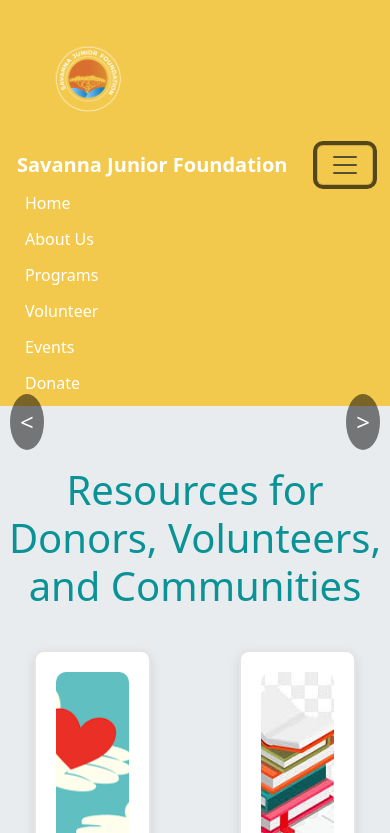
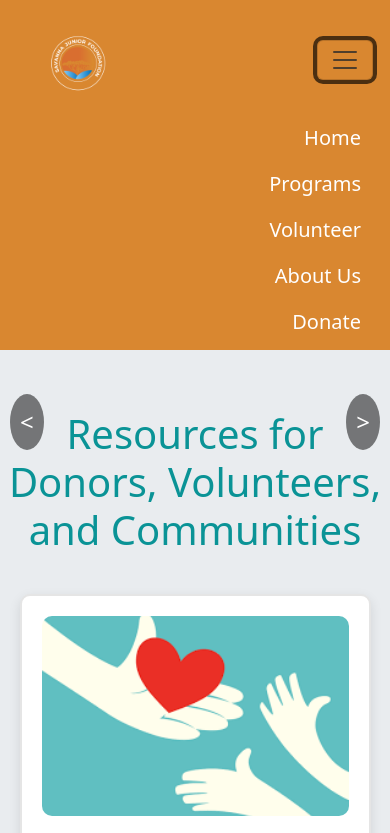
Before and after one commit to LindseyM23/Savanna-Foundation, a plain HTML site: page Resource.html in a window 390 px wide. Both pictures are taken after a click on the button "Toggle navigation". Shown: the top 833 px of the page. Drawn offline with nearby package versions, Linux system fonts and the light colour scheme.

Commit message:
responsive fixx

```diff
--- a/Resource.html
+++ b/Resource.html
@@ -11,56 +11,41 @@
 <body>
 
 <!-- NavBar -->
-<nav class="navbar navbar-expand-lg custom-navbar " style="background-color: #F2C94C;">
+<div class="container-fluid p-0">
+  <nav class="navbar navbar-expand-lg custom-navbar" style="background-color: #d98730; width: 100%;">
       <div class="container-fluid">
           <!-- Logo -->
           <img src="./images/logo.png" class="img-fluid custom-logo" alt="Savanna Junior Foundation Logo" />
 
-    <!-- Brand Name -->
-    <a class="navbar-brand" href="#" style="color: white;">Savanna Junior Foundation</a>
-
           <!-- Toggler button for mobile view -->
-    <button
-      class="navbar-toggler"
-      type="button"
-      data-bs-toggle="collapse"
-      data-bs-target="#navbarNav"
-      aria-controls="navbarNav"
-      aria-expanded="false"
-      aria-label="Toggle navigation"
-    >
+          <button class="navbar-toggler" type="button" data-bs-toggle="collapse" data-bs-target="#navbarNav"
+              aria-controls="navbarNav" aria-expanded="false" aria-label="Toggle navigation">
               <span class="navbar-toggler-icon"></span>
           </button>
 
           <!-- Navbar Links -->
-    <div class="collapse navbar-collapse" id="navbarNav">
-      <ul class="navbar-nav ms-auto">
+          <div class="collapse navbar-collapse" id="navbarNav" style="text-align: right;">
+              <ul class="navbar-nav ms-auto" style="text-align: right;">
                   <li class="nav-item">
-          <a class="nav-link" aria-current="page" href="/index.html" style="color: white;">Home</a>
+                      <a class="nav-link" href="index.html" style="color: white; font-size: 20px;">Home</a>
                   </li>
                   <li class="nav-item">
-          <a class="nav-link" href="AboutUs.html" style="color: white;">About Us</a>
+                      <a class="nav-link" href="Programs.html" style="color: white; font-size: 20px;">Programs</a>
                   </li>
                   <li class="nav-item">
-          <a class="nav-link" href="Programs.html" style="color: white;">Programs</a>
-        </li>
-        <!-- <li class="nav-item">
-          <a class="nav-link" href="Resource.html" style="color: white;">Resources</a>
-        </li> -->
-        <li class="nav-item">
-          <a class="nav-link" href="Volunteer.html" style="color: white;">Volunteer</a>
+                      <a class="nav-link" href="Volunteer.html" style="color: white; font-size: 20px;">Volunteer</a>
                   </li>
                   <li class="nav-item">
-          <a class="nav-link" href="EventCalender.html" style="color: white;">Events</a>
+                      <a class="nav-link" href="AboutUs.html" style="color: white; font-size: 20px;">About Us</a>
                   </li>
                   <li class="nav-item">
-          <a class="nav-link" href="Donation.html" style="color: white;">Donate</a>
+                      <a class="nav-link" href="Donation.html" style="color: white; font-size: 20px;">Donate</a>
                   </li>
               </ul>
           </div>
       </div>
   </nav>
-<!--  -->
+</div>
 
 
   <!-- Resources Section -->
--- a/styles/resource.css
+++ b/styles/resource.css
@@ -1,102 +1,44 @@
-/* Navbar */
 .custom-navbar {
-    padding: 10px 20px;
-    max-width: 1800px;
-    margin: auto;
-    margin-top: 0px;
+  padding: 5px 0; /* Reduce padding to make navbar smaller */
+  width: 100%; /* Full width */
+  margin: 0; /* Remove any margin */
 }
 
 .custom-logo {
-    max-width: 200px;
+  max-width: 120px; /* Reduce the size of the logo */
   width: 100%;
   height: auto;
-    border-radius: 10px;
-    margin: 10px;
+  margin: 5px 10px; /* Adjust margin for smaller logo */
 }
 
-  .navbar-brand {
-    font-size: 50px;
-    font-weight: bold;
-
-  }
-  .navbar-brand {
-    font-size: 40px;
-    font-weight: bold;
-  }
-
-  /* Media Queries for Responsiveness */
-  @media (max-width: 1200px) {
-    .navbar-brand {
-        font-size: 90px;
-    }
-  }
-
-  @media (max-width: 768px) {
-    .navbar-brand {
-        font-size: 60px;
-    }
-  }
-
-
 .nav-link {
-    font-size: 17px;
-    padding: 10px 15px;
+  font-size: 18px; /* Reduce font size for the links */
+  padding: 8px 12px; /* Adjust padding */
 }
 
 .nav-link:hover {
   text-decoration: underline;
 }
 
-
-  .nav-link.active {
-    font-weight: bold;
-    text-decoration: underline;
+.navbar-collapse {
+  justify-content: flex-end; /* Move nav links to the right */
 }
 
-  /* Media Queries for Responsiveness */
-  @media (max-width: 1200px) {
-    .custom-navbar {
-        padding: 10px;
-    }
-
-    .navbar-brand {
-        font-size: 1.5rem;
+@media (max-width: 768px) {
+  .custom-logo {
+      max-width: 100px; /* Adjust logo size for smaller screens */
   }
 
   .nav-link {
-        font-size: 1.1rem;
+      font-size: 16px; /* Adjust link size for mobile */
   }
-  }
-
-  @media (max-width: 992px) {
-    .custom-logo {
-        max-width: 120px;
-    }
-
-    .nav-link {
-        padding: 8px 10px;
-    }
-  }
-
-  @media (max-width: 768px) {
-    .navbar-brand {
-        font-size: 1.25rem;
-    }
-
-    .nav-link {
-        font-size: 1rem;
-    }
-
-    .nav-link {
-        padding: 6px 8px;
-    }
-
 
   .custom-navbar {
       padding: 5px;
   }
 }
 
+/* Resources Section */
 /* Resources Section */
 .resources-section {
   padding: 60px 0;
@@ -112,20 +54,34 @@
 
 .resources-container {
   display: flex;
-    justify-content: space-around;
-    flex-wrap: wrap;
-    gap: 20px;
+  justify-content: center; /* Center items */
+  flex-wrap: wrap; /* Allow wrapping */
+  gap: 20px; /* Gap between cards */
 }
 
+/* Responsive adjustments for resource cards */
 .resource-card {
   background-color: #fff;
   border: 2px solid #e5e5e5;
   padding: 20px;
-    width: 30%;
+  width: 30%; /* Default width for larger screens */
   text-align: center;
   box-shadow: 0 4px 12px rgba(0, 0, 0, 0.1);
   border-radius: 10px;
   transition: transform 0.3s ease, box-shadow 0.3s ease;
+}
+
+/* Add responsiveness */
+@media (max-width: 1200px) {
+  .resource-card {
+      width: 45%; /* Adjust to 45% on medium screens */
+  }
+}
+
+@media (max-width: 768px) {
+  .resource-card {
+      width: 90%; /* Adjust to full width on smaller screens */
+  }
 }
 
 .resource-card:hover {
@@ -164,8 +120,9 @@
 }
 
 .cta-btn:hover {
-    background-color: #0a9396;
+  background-color: #0a7c7c; /* Darker shade for hover effect */
 }
+
 
 /* Impact Section */
 .impact-section {
```
Also changed, not shown: Programs.html (+1 -1 lines). Lines whose indentation alone changed are shown as unchanged.
